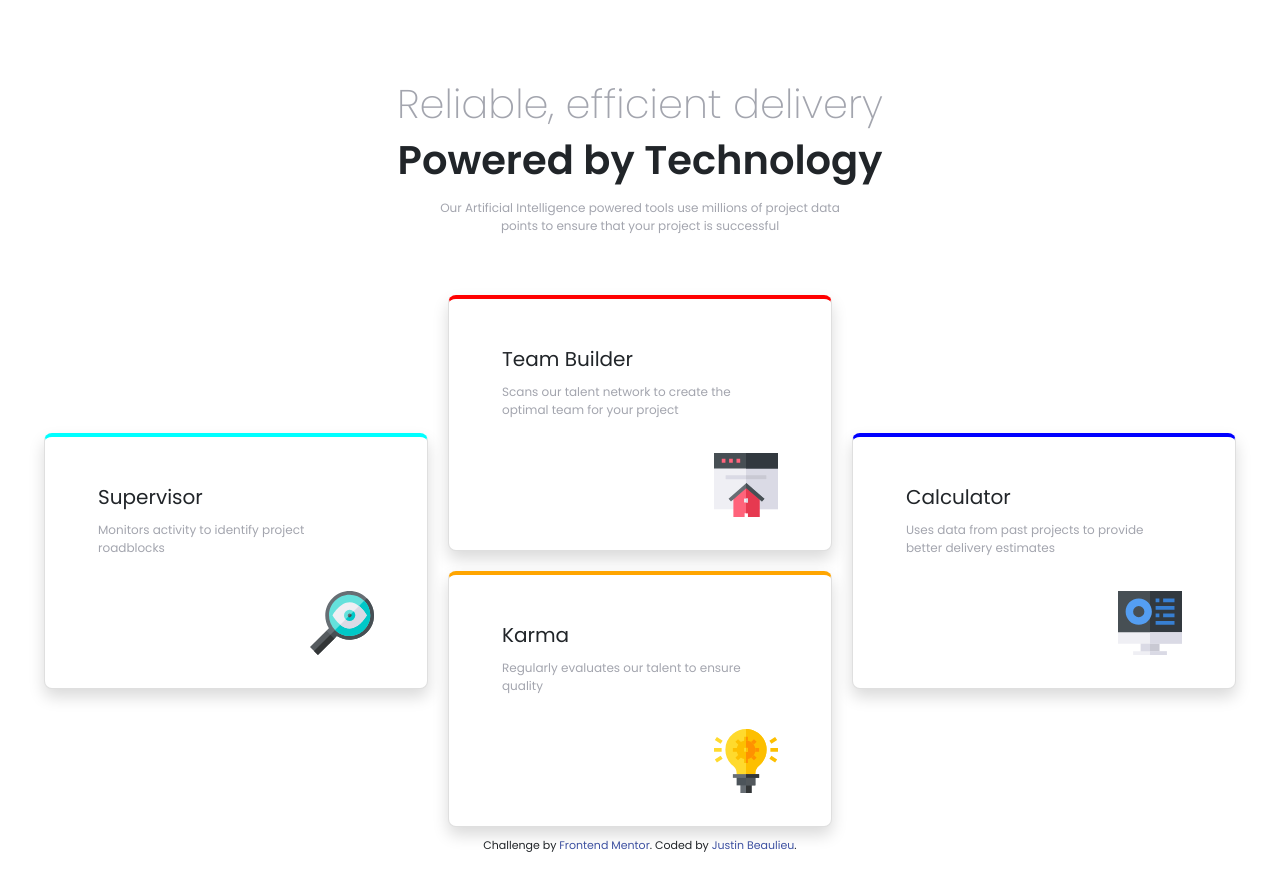
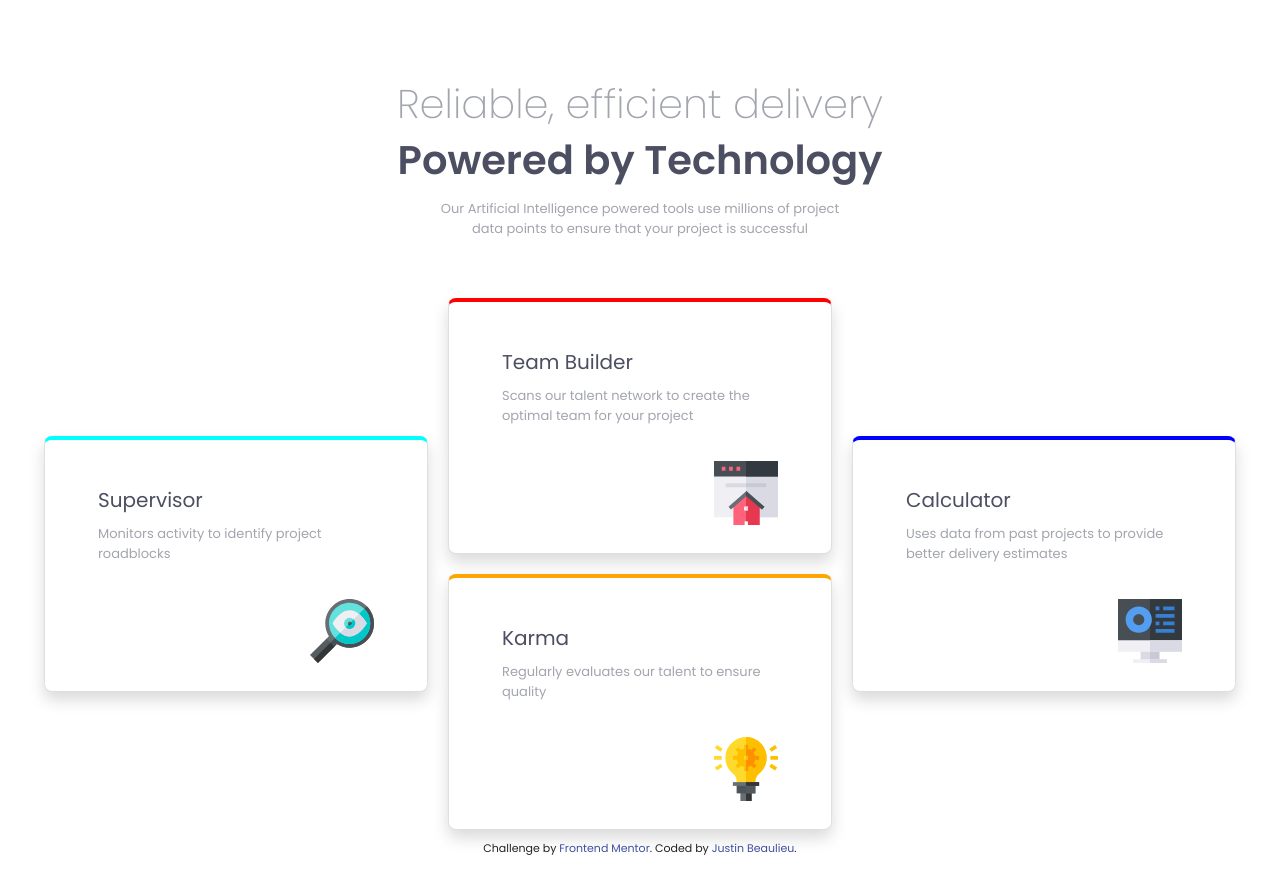
Before and after one commit to Beaulieu527/four-card-feature-section, a plain HTML site: page index.html in a window 1280 px wide. Drawn offline with nearby package versions, Linux system fonts and the light colour scheme.

Commit message:
fixed header color

```diff
--- a/css/layout.css
+++ b/css/layout.css
@@ -1,7 +1,7 @@
 body {
     font-family: 'Poppins', sans-serif;
     font-style: normal;
-    font-size: 12px;
+    font-size: 13px;
 }
 
 .attribution {
@@ -27,6 +27,7 @@ h1 {
 
 .header-line-2 {
     font-weight: 600 !important;
+    color:hsl(234, 12%, 34%);
 }
 
 .header-description {
@@ -45,6 +46,7 @@ img {
 }
 
 .card {
+    color:hsl(234, 12%, 34%);
     width: 24rem;
     height: 16rem;
     border-top: 6px solid;
```
